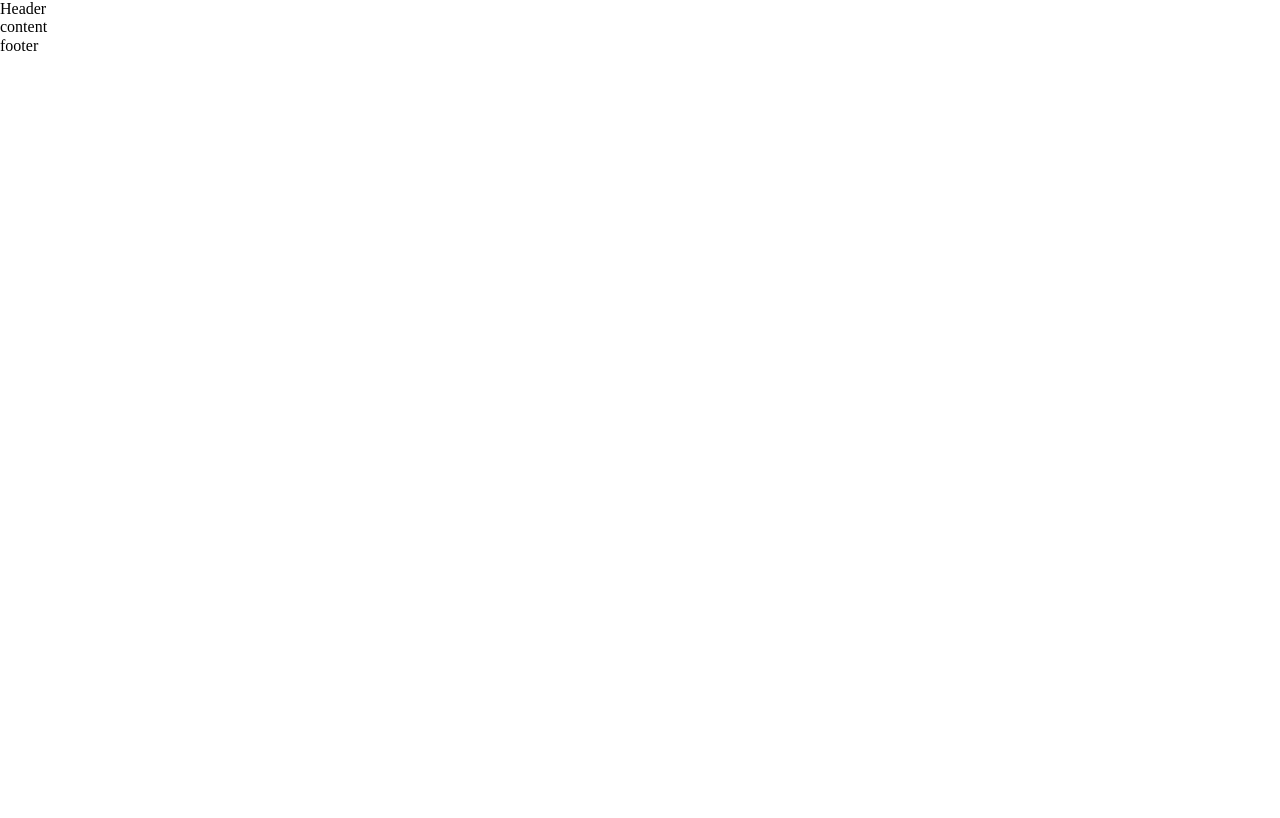
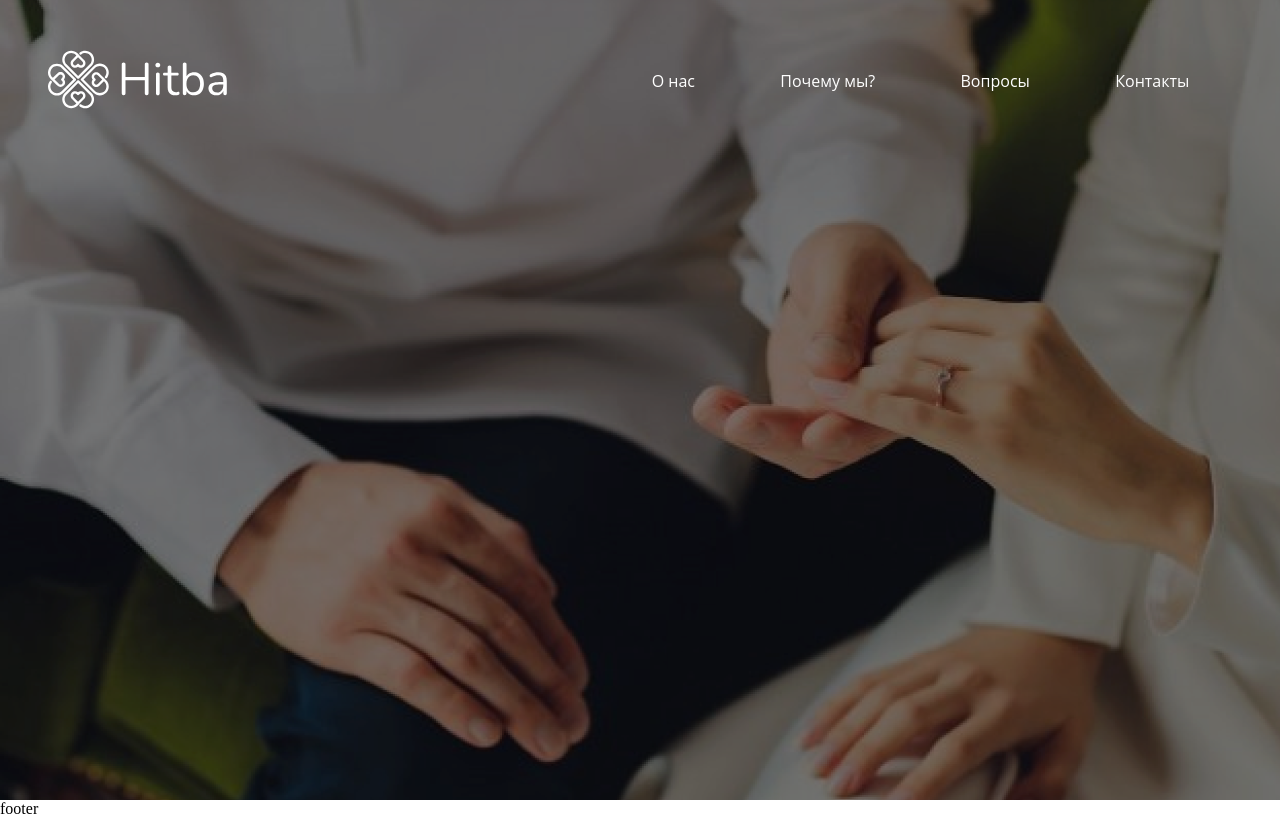
Before and after one commit to rasult22/hitba-landing-page, a website built with webpack: page src/index.html in a window 1280 px wide. Built offline with nearby package versions, Linux system fonts and the light colour scheme.

Commit message:
Эксперименты

```diff
--- a/package.json
+++ b/package.json
@@ -19,7 +19,9 @@
   },
   "homepage": "https://github.com/rasult22/hitba-landing-page#readme",
   "devDependencies": {
+    "copy-webpack-plugin": "^11.0.0",
     "css-loader": "^6.7.1",
+    "file-loader": "^5.0.2",
     "html-webpack-plugin": "^5.5.0",
     "style-loader": "^3.3.1",
     "webpack": "^5.74.0",
--- a/src/index.html
+++ b/src/index.html
@@ -9,11 +9,31 @@
 </head>
 <body>
   <div class="global-wrapper">
-    <header class="page-header">
-      Header
+    <header class="page-header wrapper">
+      <div class="page-header__left">
+        <img class="logo" src="./assets/logo.svg" alt="">
+      </div>
+      <div class="page-header__right">
+        <nav class="menu">
+          <li class="menu__item">
+            О нас
+          </li>
+          <li class="menu__item">
+            Почему мы?
+          </li>
+          <li class="menu__item">
+            Вопросы
+          </li>
+          <li class="menu__item">
+            Контакты
+          </li>
+        </nav>
+      </div>
     </header>
     <main class="page-content">
-      content
+      <section class="first-block">
+
+      </section>
     </main>
     <footer class="page-footer">
       footer
--- a/src/styles/main.css
+++ b/src/styles/main.css
@@ -1,3 +1,62 @@
 .global-wrapper {
   position: relative;
 }
+.wrapper {
+  max-width: 1184px;
+  margin: 0 auto;
+}
+
+
+/*
+ HEADER START
+*/
+.page-header {
+  padding-top: 48px;
+  max-width: 1184px;
+  width: 100%;
+  left: 50%;
+  transform: translateX(-50%);
+  display: flex;
+  position: absolute;
+  justify-content: space-between;
+  font-family: Open Sans;
+  color: white;
+}
+.page-header__left {
+
+}
+.page-header__left img.logo {
+  width: 184.16px;
+  height: 63px;
+}
+.page-header__right {
+  display: flex;
+  align-items: center;
+}
+.menu {
+  display: flex;
+  align-items: center;
+  min-width: 623px;
+  justify-content: space-around;
+}
+.menu__item {
+  list-style-type: none;
+  display: block;
+  cursor: pointer;
+}
+/*
+ HEADER END
+*/
+
+/*
+ FIRST BLOCK START
+*/
+.first-block {
+  height: 800px;
+  width: 100%;
+  background-image: url('../assets/first-block-backgroud.png');
+}
+
+/*
+ FIRST BLOCK END
+*/
--- a/webpack.config.js
+++ b/webpack.config.js
@@ -1,6 +1,6 @@
 const path = require('path');
 const HtmlWebpackPlugin = require('html-webpack-plugin');
-
+const CopyWebpackPlugin = require('copy-webpack-plugin');
 module.exports = {
   mode: 'development',
   entry: './src/index.js',
@@ -11,6 +11,13 @@ module.exports = {
     new HtmlWebpackPlugin({
       template: './src/index.html',
     }),
+    new CopyWebpackPlugin({
+      patterns: [
+       { from: 'src/assets/*', to({ context, absoluteFilename }) {
+        return "assets/[name][ext]";
+      }, }
+      ]
+    })
   ],
   output: {
     filename: '[name].[contenthash].js',
@@ -23,6 +30,14 @@ module.exports = {
         test: /\.css$/i,
         use: ['style-loader', 'css-loader'],
       },
+      // {
+      //   test: /\.(png|jpg|svg|gif)$/,
+      //   use: ['file-loader']
+      // },
+      {
+        test: /\.(ttf|woff|woff2|eot)$/,
+        use: ['file-loader']
+      },
     ],
   },
 };
```
Also changed, not shown: src/assets/first-block-backgroud.png (added), src/assets/logo.svg (added), 1 other file.
